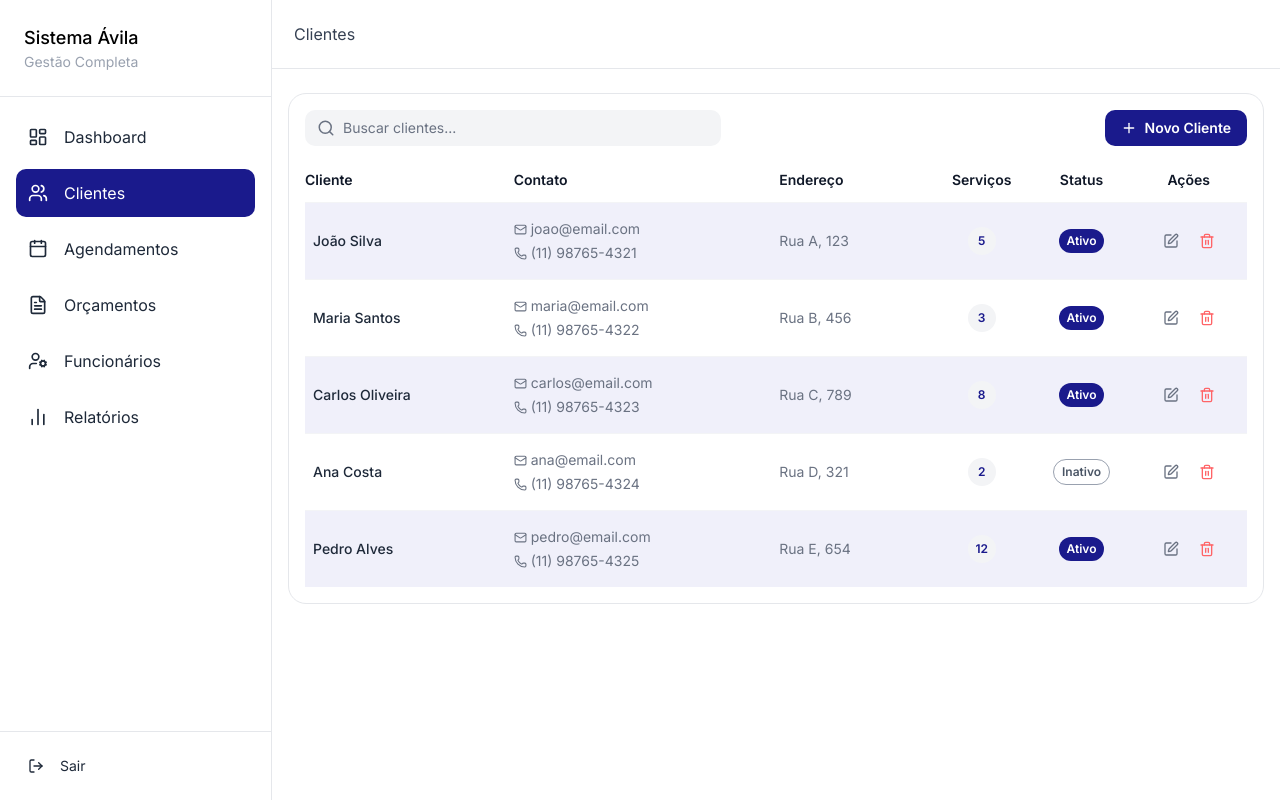
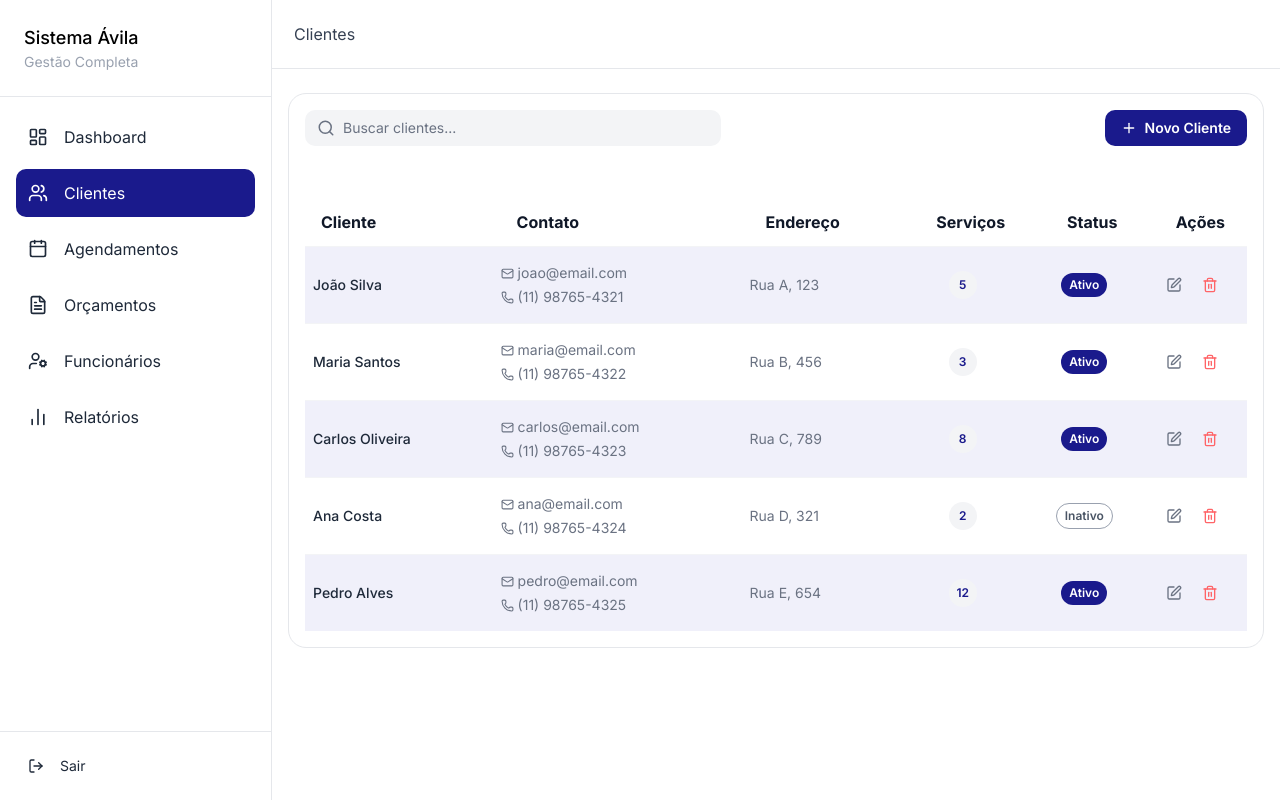
Before and after one commit to danielqueirozc/system-rh, a Next.js app in the folder web/: page /clients in a window 1280 px wide. Built offline with nearby package versions, Linux system fonts and the light colour scheme.

Commit message:
style: adjust clients table spacing and fix mobile wrapper element

```diff
--- a/web/app/(employee)/clients/page.tsx
+++ b/web/app/(employee)/clients/page.tsx
@@ -43,7 +43,7 @@ export default function Clients() {
           </header>
 
           <main className="flex flex-col gap-6 px-4">
-            <div className="flex flex-col gap-4 bg-white rounded-2xl border border-gray-200 p-4">
+            <div className="flex flex-col gap-14 bg-white rounded-2xl border border-gray-200 p-4">
 
               <div className="flex justify-between">
                 <div className="w-104 flex items-center gap-2 bg-gray-100 rounded-lg px-3 py-2 focus-within:outline-none focus-within:ring-4 focus-within:ring-[#8080C7] transition-shadow">
@@ -67,12 +67,12 @@ export default function Clients() {
                 <table className="w-full text-sm mt-2 min-w-150">
                   <thead>
                     <tr className="text-left">
-                      <th className="pb-3 font-semibold text-gray-900">Cliente</th>
-                      <th className="pb-3 font-semibold text-gray-900">Contato</th>
-                      <th className="pb-3 font-semibold text-gray-900">Endereço</th>
-                      <th className="pb-3 font-semibold text-gray-900 text-center">Serviços</th>
-                      <th className="pb-3 font-semibold text-gray-900 text-center">Status</th>
-                      <th className="pb-3 font-semibold text-gray-900 text-center">Ações</th>
+                      <th className="pb-3 pl-4 font-bold text-base text-gray-900">Cliente</th>
+                      <th className="pb-3 pl-4 font-bold text-base text-gray-900">Contato</th>
+                      <th className="pb-3 pl-4 font-bold text-base text-gray-900">Endereço</th>
+                      <th className="pb-3 pl-4 font-bold text-base text-gray-900 text-center">Serviços</th>
+                      <th className="pb-3 pl-4 font-bold text-base text-gray-900 text-center">Status</th>
+                      <th className="pb-3 pl-4 font-bold text-base text-gray-900 text-center">Ações</th>
                     </tr>
                   </thead>
                   <tbody>
@@ -126,7 +126,7 @@ export default function Clients() {
           </main>
         </div>
       ) : (
-        <main className="flex flex-col gap-6 pt-28 px-4">
+        <div className="flex flex-col gap-6 pt-28 px-4">
           <div className="flex flex-col gap-4 bg-white rounded-2xl border border-gray-200 p-4">
 
             <div className="flex items-center gap-2 border border-[#1a1a8c] rounded-lg px-3 py-2">
@@ -205,7 +205,7 @@ export default function Clients() {
             </table>
             </div>
           </div>
-        </main>
+        </div>
       )}
      </Fragment>
   )
```
